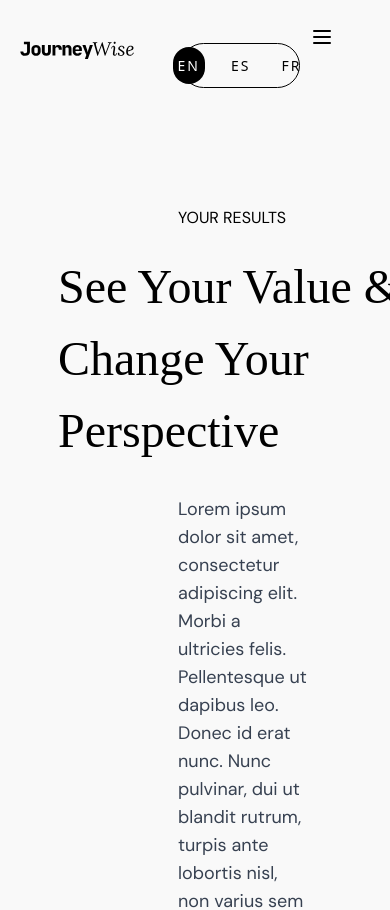
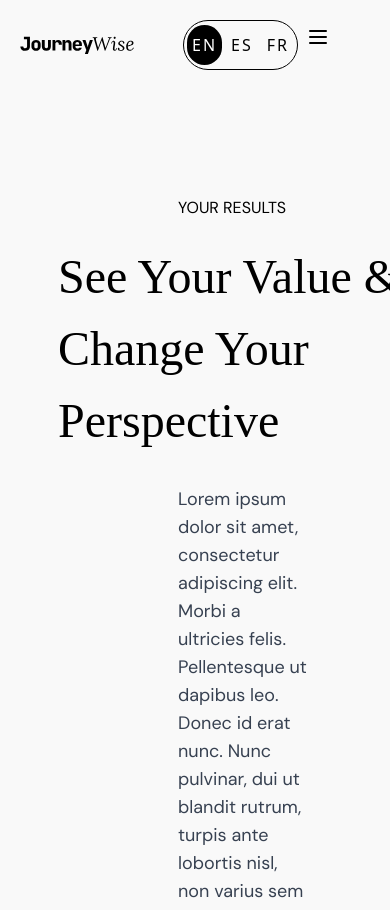
Before and after one commit to cherryontech/JourneyWise, a React (Vite) app in the folder app/: page /result in a window 390 px wide. Shown: the top 910 px of the page. Built offline with nearby package versions, Linux system fonts and the light colour scheme; a web font is replaced by a local one.

Commit message:
fixed styling in footer and language bar

```diff
--- a/app/src/components/Footer/Footer.jsx
+++ b/app/src/components/Footer/Footer.jsx
@@ -13,7 +13,7 @@ const Footer = () => {
   return (
       <footer className="footer-custom">
           <p id="copyright">© CherryOnTech Venus Voyagers | All Rights Reserved.</p>
-          <ul>
+          <section id="footerlinks">
             <a href="https://www.linkedin.com/company/cherry-on-tech/posts/?feedView=all">
               <li className ={style("listStyle")}><img src="/LinkedIn-Icon-PH.svg" alt="LinkedIn Logo, link to Cherry on Tech's LinkedIn" /></li>
             </a>
@@ -23,7 +23,7 @@ const Footer = () => {
             <a href="">
               <li className ={style("listStyle")}><img src="Youtube-Icon-PH.svg" alt="Youtube Logo, link to Cherry on Tech's Youtube Channel" /></li>
             </a>
-          </ul>
+          </section>
       </footer>
   )
 }
--- a/app/src/components/Footer/footer-custom.css
+++ b/app/src/components/Footer/footer-custom.css
@@ -10,7 +10,7 @@ footer {
   width: 100vw;
 }
 
-ul {
+#footerlinks {
   display: flex;
   flex-direction: row;
   justify-content: center;
@@ -40,4 +40,10 @@ ul {
     font-size: 16px;
     margin-left: -20px;
   }
+
+  #footerlinks {
+    display: flex;
+    flex-direction: row;
+    justify-content: space-evenly;
+  }
 }
--- a/app/src/components/Nav/LanguageSelection.jsx
+++ b/app/src/components/Nav/LanguageSelection.jsx
@@ -17,8 +17,8 @@ const LanguageSelection = () => {
     };
 
   return (
-    <ul className="language-custom">
-      <ul className="p-2 items-center border border-black rounded-full md:flex">
+    <ul id="languagecontainer" className="language-custom">
+      <ul id="language" className="p-2 items-center border border-black rounded-full md:flex">
         <button id="english" className={btnStyle("English")} onClick={() => handleClick("English")}>
           <span className="block md:hidden">EN</span>
           <span className="hidden md:block">ENGLISH</span>
--- a/app/src/components/Nav/language-custom.css
+++ b/app/src/components/Nav/language-custom.css
@@ -1,15 +1,30 @@
-ul {
+#languagecontainer ul {
+  margin-right: 8px;
+  padding-top: 1px;
+  padding-bottom: 1px;
+  padding-left: 1px;
+  padding-right: 1px;
+}
+
+#language ul {
   font-size: 14px;
   display: flex;
   width: 289px;
   height: 45px;
-  margin-right: 8px;
   padding-top: 2px;
   padding-left: 3px;
 }
 
 @media (max-width: 480px) {
-  ul {
+
+  #languagecontainer ul {
+    padding-top: 1px;
+    padding-bottom: 1px;
+    padding-left: 1px;
+    padding-right: 1px;
+  }
+
+  #language ul {
     display: flex;
     width: 119px;
     height: 45px;
@@ -18,8 +33,8 @@ ul {
   }
 
   #english {
-    margin-left: -3px;
-    margin-right: 5px;
+    margin-left: 2px;
+    margin-right: 4px;
     padding-left: 5px;
     padding-right: 5px;
   }
@@ -31,8 +46,8 @@ ul {
   }
 
   #french {
-    margin-right: -2px;
-    padding-left: 5px;
+    margin-right: 2px;
+    padding-left: 4px;
     padding-right: 5px;
   }
 }
```
